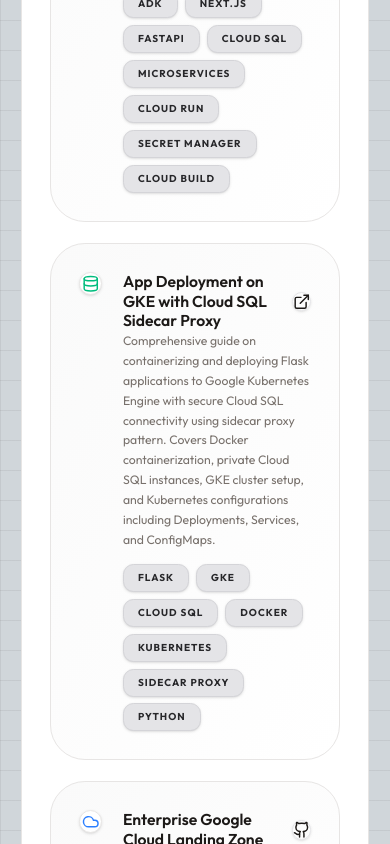
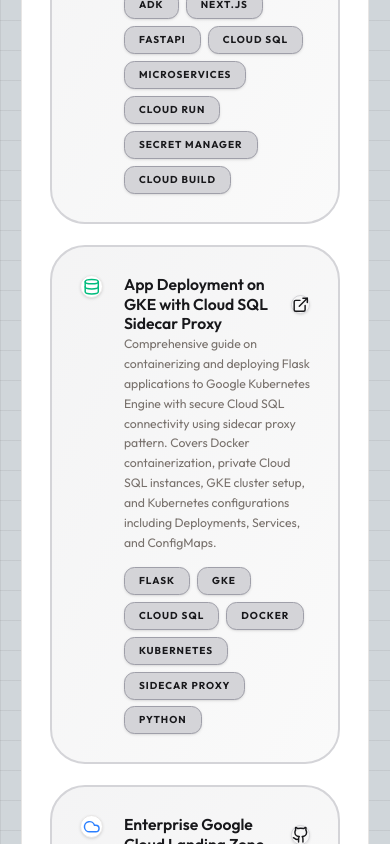
Before and after one commit to operator670/techwithsarthak, a Next.js app: page / in a window 390 px wide. Shown: the part 2320-3164 px from the top of the page. Built offline with nearby package versions, Linux system fonts and the light colour scheme.

Commit message:
Fixed UI

```diff
--- a/components/Projects.tsx
+++ b/components/Projects.tsx
@@ -48,7 +48,7 @@ export default function Projects() {
                 {projects.map((project, index) => (
                     <div
                         key={index}
-                        className="group relative flex flex-col p-8! rounded-[2.5rem] border border-[rgb(var(--border))] hover:border-indigo-500/30 bg-gradient-to-br from-zinc-50 to-white dark:from-zinc-900/50 dark:to-zinc-900/10 hover:shadow-2xl hover:shadow-black/5 transition-all duration-300"
+                        className="group relative flex flex-col p-8! rounded-[2.5rem] border-2 border-zinc-300 dark:border-[rgb(var(--border))] hover:border-indigo-500/50 bg-linear-to-br from-zinc-100 to-zinc-50 dark:from-zinc-900/50 dark:to-zinc-900/10 hover:shadow-2xl hover:shadow-black/10 transition-all duration-300"
                     >
                         <div className="flex gap-6">
                             {/* Left Column: Technology Icon */}
@@ -63,7 +63,7 @@ export default function Projects() {
                             {/* Right Column: All Content grouped together */}
                             <div className="flex-1 flex flex-col min-w-0">
                                 <div className="flex items-center justify-between mb-3">
-                                    <h3 className="text-[rgb(var(--foreground))] font-bold text-xl leading-tight">
+                                    <h3 className="text-zinc-900 dark:text-white font-bold text-xl leading-tight">
                                         {project.title}
                                     </h3>
 
@@ -72,7 +72,7 @@ export default function Projects() {
                                             href={project.github}
                                             target="_blank"
                                             rel="noopener noreferrer"
-                                            className="mr-2 p-2 text-[rgb(var(--foreground))] bg-transparent hover:border-[rgb(var(--foreground))] rounded-2xl border border-zinc-200 dark:border-white/20 transition-all shadow-sm group/git"
+                                            className="mr-2 p-2 text-zinc-900 dark:text-white bg-transparent hover:border-zinc-900 dark:hover:border-white rounded-2xl border border-zinc-300 dark:border-white/20 transition-all shadow-sm group/git"
                                             aria-label="GitHub Repository"
                                         >
                                             <Github className="w-5 h-5 group-hover/git:scale-110 transition-transform" />
@@ -83,7 +83,7 @@ export default function Projects() {
                                             href={project.link}
                                             target="_blank"
                                             rel="noopener noreferrer"
-                                            className="mr-2 p-2 text-[rgb(var(--foreground))] bg-transparent hover:border-[rgb(var(--foreground))] rounded-2xl border border-zinc-200 dark:border-white/20 transition-all shadow-sm group/link"
+                                            className="mr-2 p-2 text-zinc-900 dark:text-white bg-transparent hover:border-zinc-900 dark:hover:border-white rounded-2xl border border-zinc-300 dark:border-white/20 transition-all shadow-sm group/link"
                                             aria-label="View Project"
                                         >
                                             <ExternalLink className="w-5 h-5 group-hover/link:scale-110 transition-transform" />
@@ -91,7 +91,7 @@ export default function Projects() {
                                     )}
                                 </div>
 
-                                <p className="text-[rgb(var(--muted-foreground))] text-sm sm:text-base leading-relaxed max-w-2xl">
+                                <p className="text-zinc-700 dark:text-zinc-300 text-sm sm:text-base leading-relaxed max-w-2xl">
                                     {project.description}
                                 </p>
 
@@ -101,7 +101,7 @@ export default function Projects() {
                                     {project.tags.map((tag, tagIndex) => (
                                         <span
                                             key={tagIndex}
-                                            className="inline-flex items-center justify-center h-8 text-[10px] font-bold uppercase tracking-widest rounded-xl bg-zinc-200 dark:bg-white/5 text-zinc-800 dark:text-zinc-300 border border-zinc-300 dark:border-white/10 shadow-sm hover:border-indigo-500/50 transition-all"
+                                            className="inline-flex items-center justify-center h-8 text-[10px] font-bold uppercase tracking-widest rounded-xl bg-zinc-300 dark:bg-white/5 text-zinc-900 dark:text-zinc-300 border border-zinc-400 dark:border-white/10 shadow-sm hover:border-indigo-500/50 transition-all"
                                             style={{ paddingLeft: '1rem', paddingRight: '1rem' }}
                                         >
                                             {tag}
```
